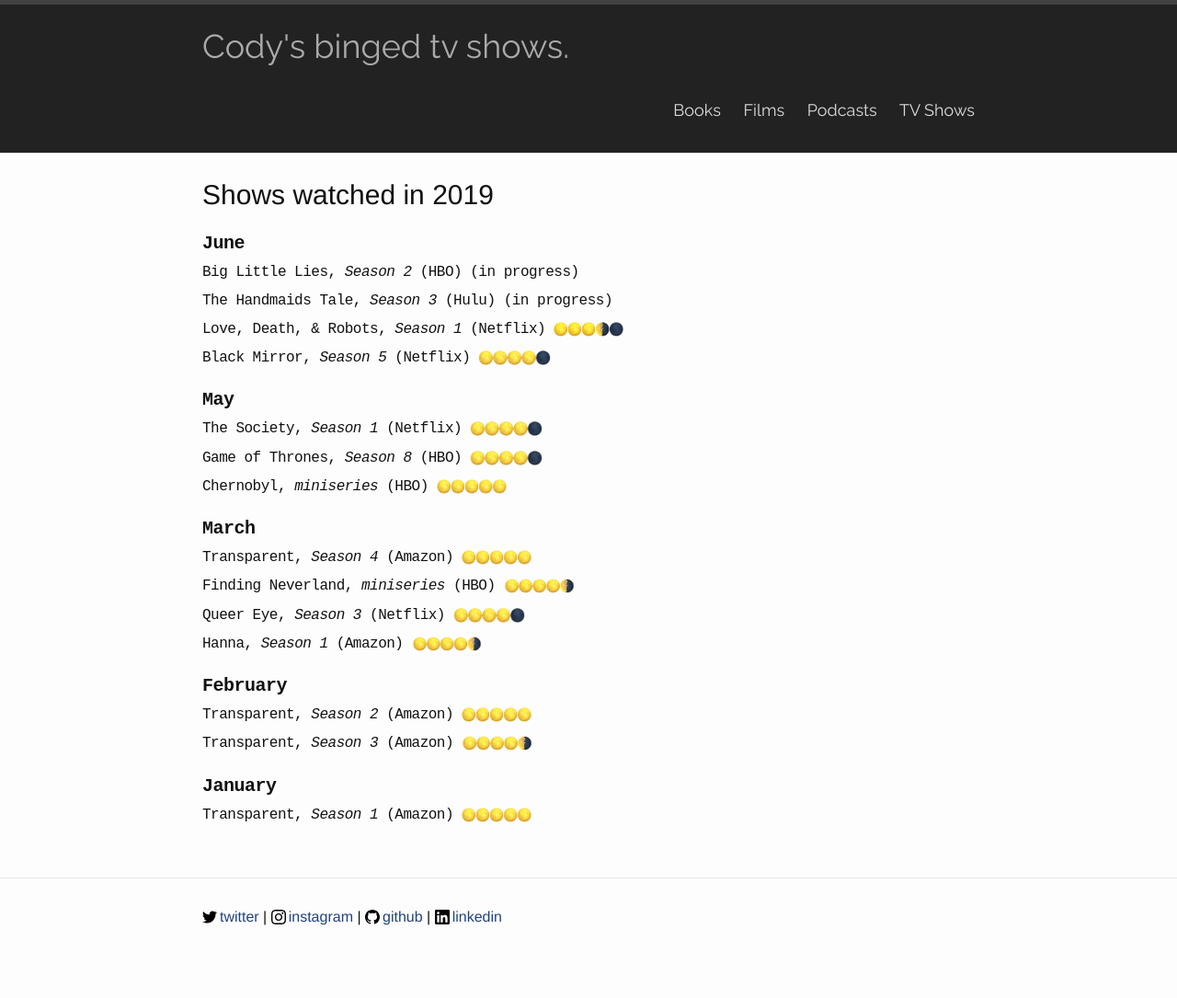
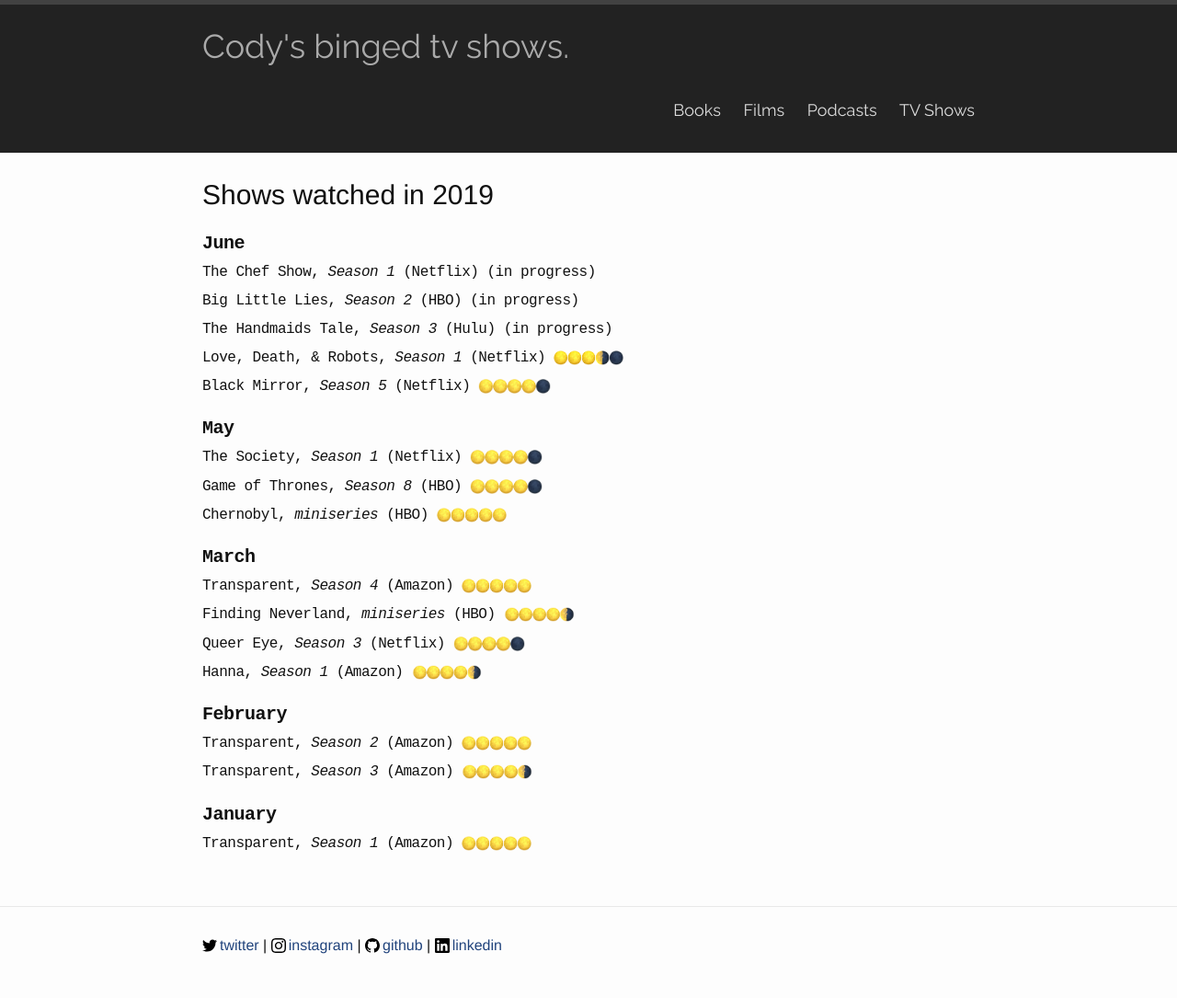
Before and after one commit to codydalerodgers/personal-blog, a Jekyll site: the page built from _shows/2019.md, in a window 1280 px wide. Shown: the whole page at 92% size. Built offline with Jekyll 4.4.1, drawn with Linux system fonts in a browser that asks for light colours; before the commit the page ends 1054 px from its top, so only the background shows below that.

Commit message:
New entries

```diff
--- a/_shows/2019.md
+++ b/_shows/2019.md
@@ -4,6 +4,8 @@
 title: Shows watched in 2019
 ---
 ## June
+The Chef Show, _Season 1_ (Netflix) {{ site.inprogress }}
+
 Big Little Lies, _Season 2_ (HBO) {{ site.inprogress }}
 
 The Handmaids Tale, _Season 3_ (Hulu) {{ site.inprogress }}
```
Also changed, not shown: _films/2019.md (+2 -0 lines).
